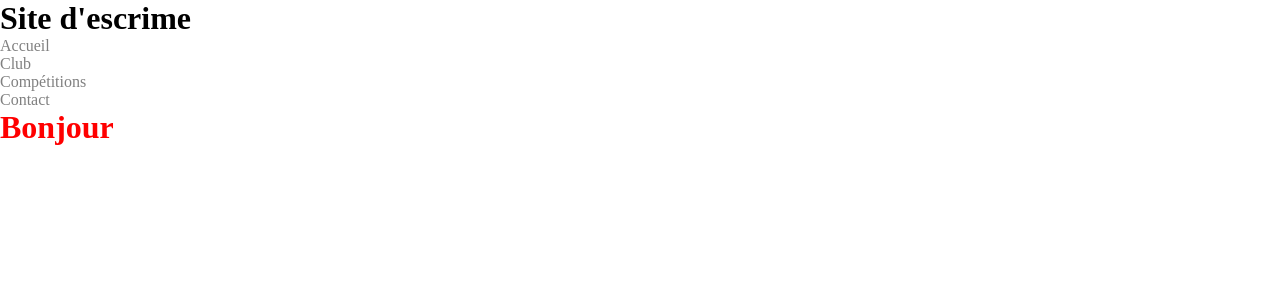
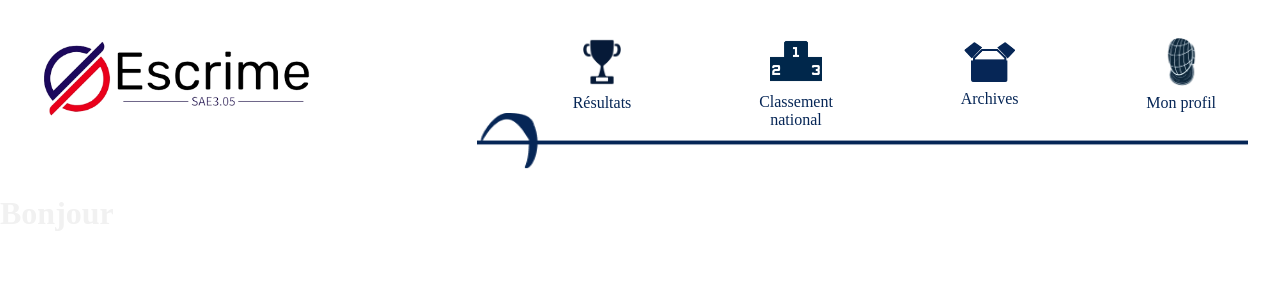
Before and after one commit to TomDubois12/SAE_3.05, a Flask app: page / in a window 1280 px wide. Shown: the top 300 px of the page. Run offline with Flask 2, Linux system fonts and the light colour scheme.

Commit message:
ajout headers

```diff
--- a/applicationWeb/escrimeFlask/static/css/header.css
+++ b/applicationWeb/escrimeFlask/static/css/header.css
@@ -1,7 +1,19 @@
-header h1{
-    color: black;
+body{
+    display: flex;
+    flex-direction: column;
+    flex-grow: 1;
 }
 
-header a{
-    color: gray;
+header{
+    display: flex;
+    flex-direction: row;
+    justify-content: space-between;
+    height: 18vmin;
+    margin-bottom: 4vmin;
+
 }
+
+header img{
+    margin: 5vmin;
+    height: 10vmin;
+}
--- /dev/null
+++ b/applicationWeb/escrimeFlask/static/css/header3.css
@@ -0,0 +1,89 @@
+body{
+    display: flex;
+    flex-direction: column;
+    flex-grow: 1;
+}
+
+header{
+    display: flex;
+    flex-direction: row;
+    height: 18vmin;
+    margin-bottom: 4vw;
+    gap: 12vw;
+}
+
+header>img{
+    margin: 5vmin;
+    height: 10vmin;
+}
+
+nav{
+    flex-grow: 1;
+    margin-top: 1vw;
+}
+
+.lien{
+    display: flex;
+    flex-direction: row;
+    justify-content: space-around;
+}
+
+.lien li {
+    display: flex;
+    flex-direction: column;
+    justify-content: center;
+    width: min-content;
+}
+
+
+.lien li a, pre {
+    color: #062656;
+    text-align: center;
+    margin: 1vmin;
+}
+
+nav img{
+    margin: 0;
+    margin-top: 1vmin;
+    height: 7vmin;
+    object-fit: contain;
+}
+
+.lien li:nth-child(1) img{
+    height: 6vmin;
+}
+
+.lien li:nth-child(2) img{
+    height: 8vmin;
+}
+
+.lien li:nth-child(3) img{
+    height: 5vmin;
+}
+
+.lien li:nth-child(4){
+    position: relative;
+    width: fit-content;
+}
+
+.lien li:nth-child(4) img{
+    height: 6vmin;
+}
+
+.epee {
+    position: relative;
+    top: -2vmin;
+    right: 2vmin;
+
+}
+
+.epee img {
+    width: 100%;
+    object-fit: fill;
+}
+
+@media (max-width: 1000px) {
+    .epee{
+        top: -2vw;
+    }
+}
--- a/applicationWeb/escrimeFlask/static/css/index.css
+++ /dev/null
@@ -1,28 +0,0 @@
-h1 {
-    color: red;
-}
-
-div.sample{
-    text-align: center;
-    margin-left: 25%;
-    margin-right: 25%;
-}
-
-main{
-    margin-top: 8em;
-}
-
-footer{
-    position: fixed;
-    bottom: 0;
-    width: 100%;
-}
-
-main > .container {
-    padding: 60px 15px 0;
-}
-
-div.mycard{
-    margin: auto;
-    width: 18rem;
-}
--- a/applicationWeb/escrimeFlask/templates/index.html
+++ b/applicationWeb/escrimeFlask/templates/acceuil.html
@@ -1,9 +1,8 @@
 {% extends "base.html" %}
 
-{% block title %}
-<title>Accueil</title>
+{% block header %}
+{% include "partials/_header3.html" %}
 {% endblock %}
-
 {% block main %}
 <h1>Bonjour</h1>
 {% endblock %}
--- a/applicationWeb/escrimeFlask/templates/base.html
+++ b/applicationWeb/escrimeFlask/templates/base.html
@@ -4,13 +4,15 @@
         <meta charset="utf-8"/>
         <link rel="stylesheet" href="{{ url_for('static', filename='css/index.css')}}">
         <link rel="stylesheet" href="{{ url_for('static', filename='css/style.css')}}">
-        {% block title %}{% endblock %}
+        <title>{{title}}</title>
     </head>
     <body>
+        <header>
         {% block header %}
-            {% include "partials/_header.html" %}
         {% endblock %}
+        </header>
 
-        {% block main %}{% endblock %}
+        {% block main %}
+        {% endblock %}
     </body>
 </html>
--- /dev/null
+++ b/applicationWeb/escrimeFlask/templates/partials/_header2.html
@@ -0,0 +1,5 @@
+<head>
+    <link rel="stylesheet" href="{{ url_for('static', filename='css/header.css')}}">
+</head>
+<img src="../../static/images/LogoEscrime.png" alt="Logo de l'escrime">
+<img src="../../static/images/flecheRetour.png" alt="Fleche pour revenir en arriere">
--- /dev/null
+++ b/applicationWeb/escrimeFlask/templates/partials/_header3.html
@@ -0,0 +1,29 @@
+<head>
+    <link rel="stylesheet" href="{{ url_for('static', filename='css/header3.css')}}">
+</head>
+<img src="../../static/images/LogoEscrime.png" alt="Logo de l'escrime">
+<nav>
+    <ul>
+        <div class="lien">
+            <li>
+                <img src="../../static/images/trophee.png" alt="Image de trophée pour indiquer résultat">
+                <a href="#">Résultats</a>
+            </li>
+            <li>
+                <img src="../../static/images/podium.png" alt="Image de podium pour indiquer le classement national">
+                <a href="#">Classement national</a>
+            </li>
+            <li>
+                <img src="../../static/images/archives.png" alt="Image d'un carton pour indiquer les archives">
+                <a href="#">Archives</a>
+            </li>
+            <li>
+                <img src="../../static/images/profil.png" alt="Image d'une tete d'escrimeur pour indiquer le profil">
+                <a href="#">Mon profil</a>
+            </li>
+        </div>
+        <div class="epee">
+            <img class="epee" src="../../static/images/epeeBleu.png" alt="Epée bleu d'escrime">
+        </div>
+    </ul>
+</nav>
--- a/applicationWeb/escrimeFlask/views.py
+++ b/applicationWeb/escrimeFlask/views.py
@@ -3,5 +3,5 @@ from flask import render_template
 
 @app.route('/')
 def index():
-    return render_template('index.html',
-                           title='Escrime')
+    return render_template('acceuil.html',
+                           title='Accueil')
```
Also changed, not shown: applicationWeb/escrimeFlask/static/images/LogoEscrime.png (added), applicationWeb/escrimeFlask/static/images/archives.png (added), applicationWeb/escrimeFlask/static/images/epeeBleu.png (added), applicationWeb/escrimeFlask/static/images/epeeGris.png (added), applicationWeb/escrimeFlask/static/images/flecheRetour.png (added), applicationWeb/escrimeFlask/static/images/podium.png (added), applicationWeb/escrimeFlask/static/images/profil.png (added), applicationWeb/escrimeFlask/static/images/trophee.png (added).
